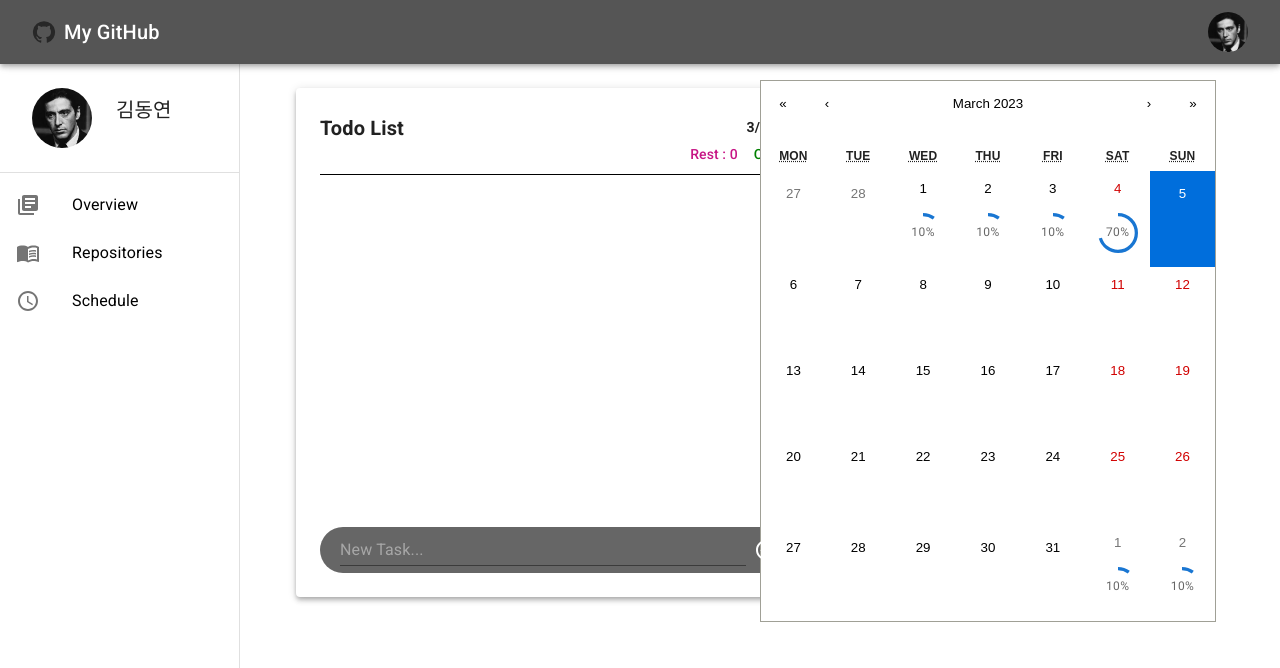
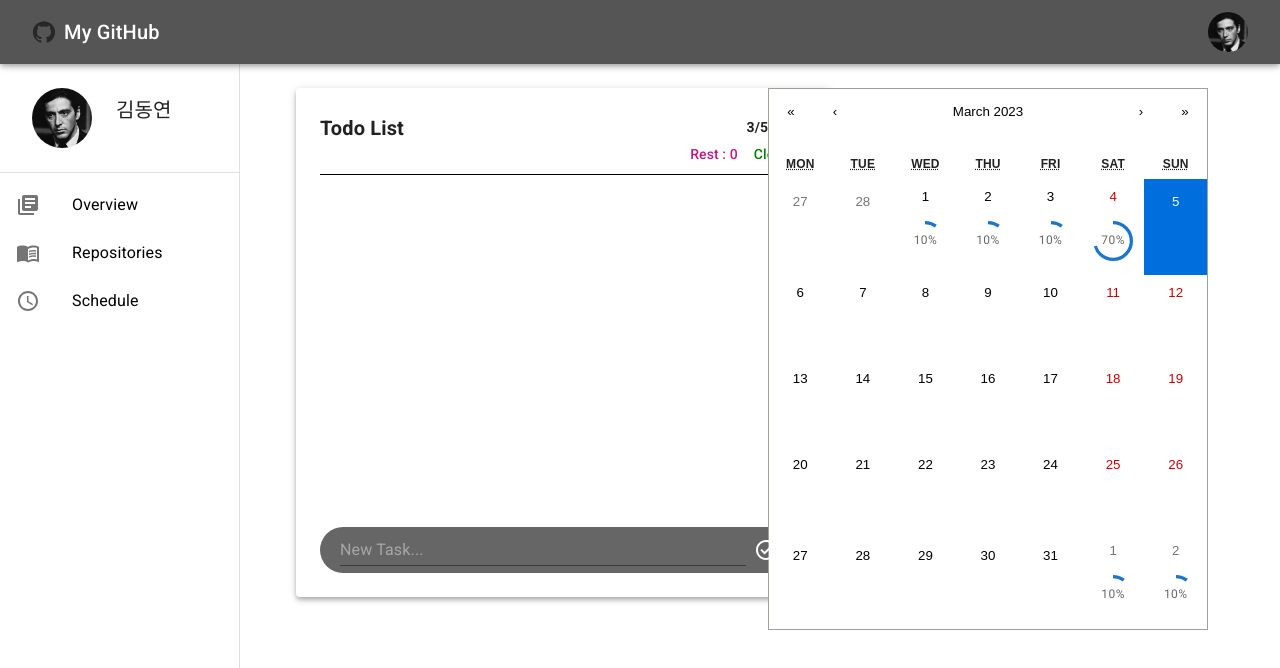
Before and after one commit to Dongyeon915/Project, a React (Create React App) app: page /today in a window 1280 px wide. Shown: the top 668 px of the page. Built offline with nearby package versions, Linux system fonts and the light colour scheme.

Commit message:
달력 활성화

```diff
--- a/src/components/today/TodayComp.jsx
+++ b/src/components/today/TodayComp.jsx
@@ -23,7 +23,7 @@ export default function TodayComp() {
           <Grid2 sm={6}>
             <TaskComp/>
           </Grid2>
-          <Grid2 sm={6}>
+          <Grid2 sm={6} padding={2}>
             <CalendarComp/>
           </Grid2>
         </Grid2>
```
